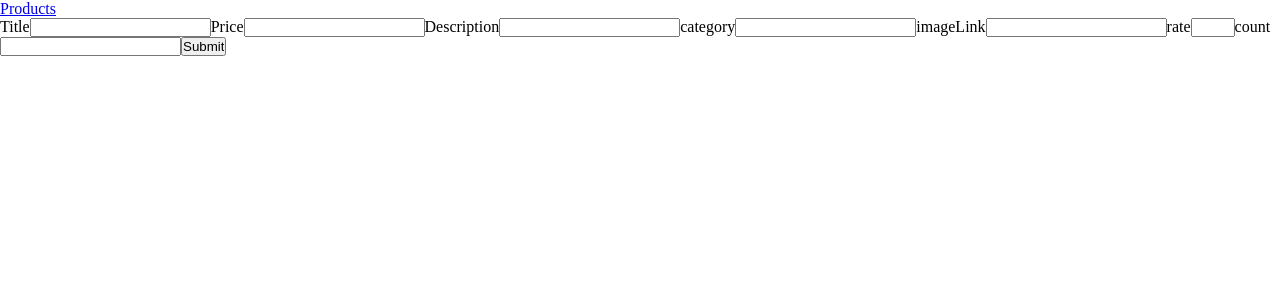
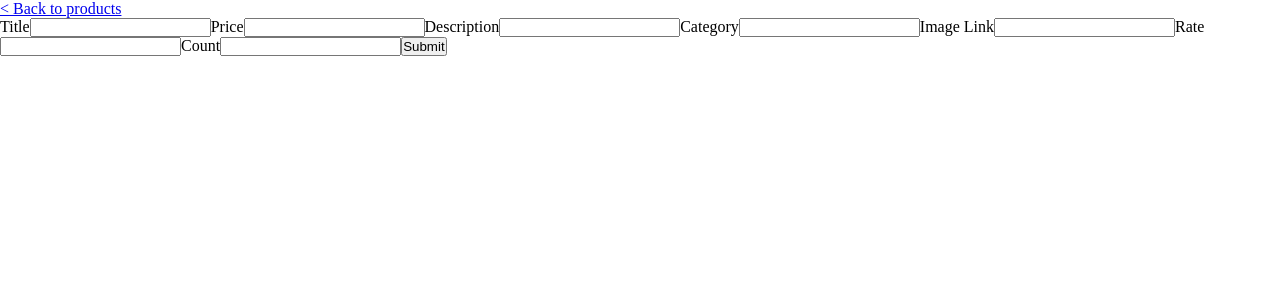
Before and after one commit to valerEFT/Test-App, a React (Create React App) app: page /create-product in a window 1280 px wide. Shown: the top 300 px of the page. Built offline with nearby package versions, Linux system fonts and the light colour scheme; no server answers.

Commit message:
Первые буквы инпутов переписал заглавными, добавил стрелку назад в Link

```diff
--- a/src/components/CreateProduct.tsx
+++ b/src/components/CreateProduct.tsx
@@ -68,7 +68,9 @@ const CreateProduct = () => {
 
   return (
     <>
-      <Link to={"/products"}>Products</Link>
+      <Link className="link form__link" to={"/products"}>
+        {"<"} Back to products
+      </Link>
       <form onSubmit={sendObj} className="form">
         <label>
           Title
@@ -94,33 +96,28 @@ const CreateProduct = () => {
           />
         </label>
         <label>
-          category
+          Category
           <input type="text" onChange={inputCategoryValue} required />
         </label>
         <label>
-          imageLink
+          Image Link
           <input type="text" onChange={inputImageLink} required />
         </label>
         <label>
-          rate
-          <input
-            type="number"
-            onChange={inputRateValue}
-            required
-            min={0}
-            max={5}
-          />
+          Rate
+          <input type="number" onChange={inputRateValue} required min={0} />
         </label>
         <label>
-          count
+          Count
           <input
+            className="form__rate"
             type="number"
             onChange={inputCountValue}
             required
             minLength={1}
           />
         </label>
-        <input type="submit" />
+        <input className="form__submit" type="submit" />
       </form>
     </>
   );
```
